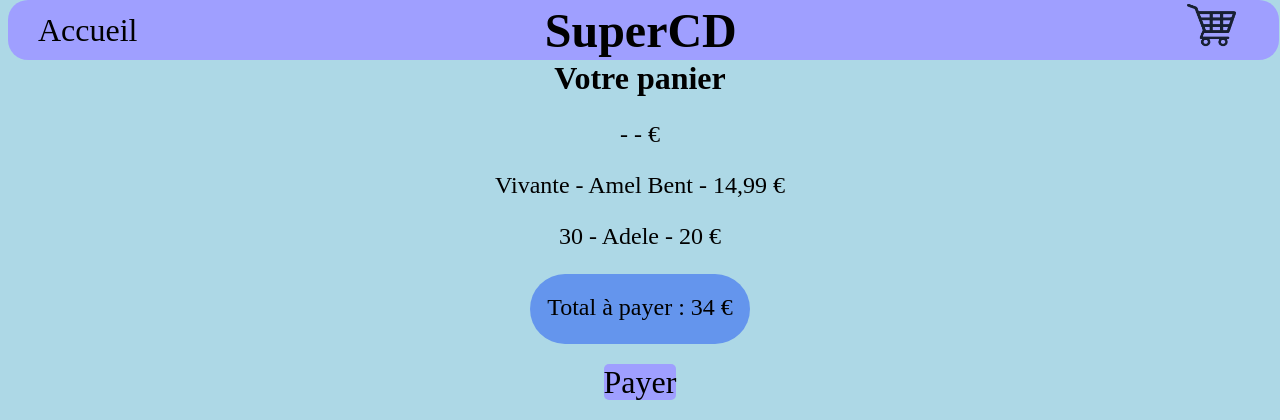
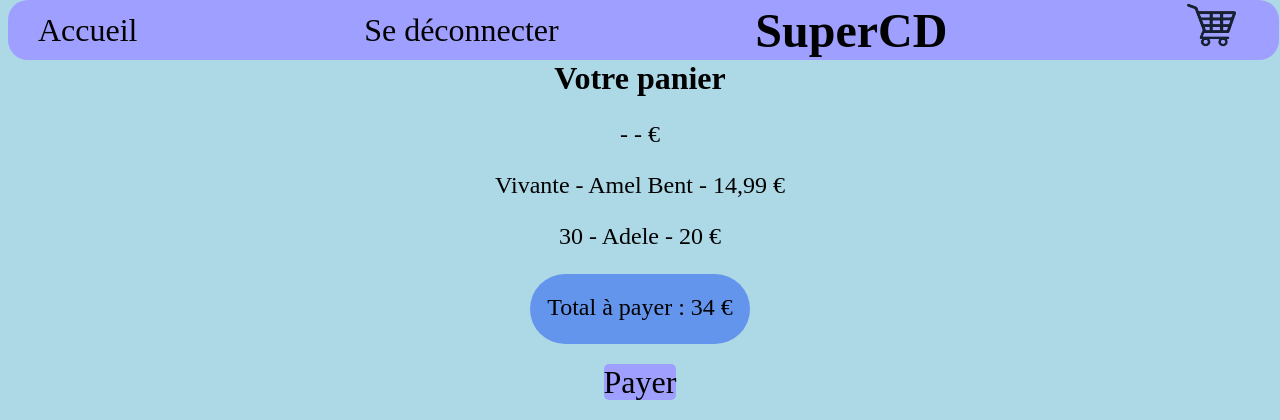
Before and after one commit to Tiaggaws7/PHProject, a PHP site: page /panier.php in a window 1280 px wide. Shown: the top 420 px of the page. Run offline with PHP 8.4, Linux system fonts and the light colour scheme.

Commit message:
Update panier.php

```diff
--- a/panier.php
+++ b/panier.php
@@ -10,6 +10,7 @@
 
 <nav class="header_nav">
     <a href="home.php">Accueil</a>
+    <a href="deconnexion.php">Se déconnecter</a>
     <p>SuperCD</p>
     <a href="panier.php"><img alt="logo panier" src="panier.png"/></a>
 </nav>
```
